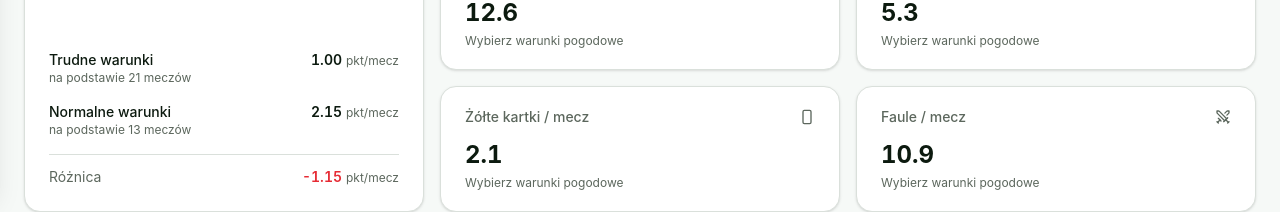
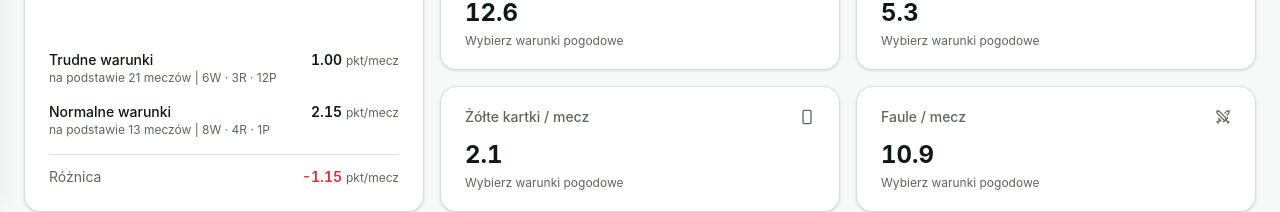
Before and after one commit to KorbaStats/frontend-react, a React (Vite) app: page /team/1 in a window 1280 px wide. Shown: the part 611-823 px from the top of the page. Built offline with nearby package versions, Linux system fonts and the light colour scheme.

Commit message:
W-R-P record on weather score card

```diff
--- a/src/components/shared/weather-score/WeatherScoreCard.tsx
+++ b/src/components/shared/weather-score/WeatherScoreCard.tsx
@@ -66,8 +66,11 @@ const WeatherScoreCard = ({ teamId, season = null }: WeatherScoreCardProps) => {
     difficultAvg,
     normalAvg,
     difficultMatches,
+    difficultResults,
     normalMatches,
+    normalResults,
   } = weatherScore;
+
   const color = weatherScoreColor(score);
 
   return (
@@ -87,7 +90,11 @@ const WeatherScoreCard = ({ teamId, season = null }: WeatherScoreCardProps) => {
             <div>
               <dt className="font-medium">Trudne warunki</dt>
               <dd className="text-xs text-muted-foreground">
-                na podstawie {difficultMatches} meczów
+                na podstawie {difficultMatches} meczów |{" "}
+                <span>
+                  {difficultResults.wins}W · {difficultResults.draws}R ·{" "}
+                  {difficultResults.losses}P
+                </span>
               </dd>
             </div>
             <dd className="text-right">
@@ -104,7 +111,11 @@ const WeatherScoreCard = ({ teamId, season = null }: WeatherScoreCardProps) => {
             <div>
               <dt className="font-medium">Normalne warunki</dt>
               <dd className="text-xs text-muted-foreground">
-                na podstawie {normalMatches} meczów
+                na podstawie {normalMatches} meczów |{" "}
+                <span>
+                  {normalResults.wins}W · {normalResults.draws}R ·{" "}
+                  {normalResults.losses}P
+                </span>
               </dd>
             </div>
             <dd className="text-right">
--- a/src/lib/weatherScore.ts
+++ b/src/lib/weatherScore.ts
@@ -1,31 +1,16 @@
 import { type MatchWithWeather } from "@/services/matchesService";
-import { getMatchFromTeamPerspective } from "./teamStats";
+import {
+  computeTeamStats,
+  type TeamStats,
+} from "./teamStats";
 import { isDifficultWeather } from "./weatherProfile";
 
 export const MIN_MATCHES = 5;
 const MULTIPLIER = 100 / 3;
 const SHRINKAGE_K = 10;
 
-function pointsFor(match: MatchWithWeather, teamId: number): number {
-  const result = getMatchFromTeamPerspective(match, teamId).result;
 
-  switch (result) {
-    case "W":
-      return 3;
-    case "D":
-      return 1;
-    case "L":
-      return 0;
-  }
-}
-
-function averagePoints(matches: MatchWithWeather[], teamId: number): number {
-  const sum = matches
-    .map((match) => pointsFor(match, teamId))
-    .reduce((acc, points) => acc + points, 0);
-
-  return sum / matches.length;
-}
+type MatchResults = Pick<TeamStats, "wins" | "draws" | "losses">;
 
 export type WeatherScore = {
   score: number;
@@ -34,6 +19,8 @@ export type WeatherScore = {
   normalAvg: number;
   difficultMatches: number;
   normalMatches: number;
+  difficultResults: MatchResults;
+  normalResults: MatchResults;
   reliability: number;
 };
 
@@ -41,14 +28,31 @@ export function computeWeatherScore(
   matches: MatchWithWeather[],
   teamId: number,
 ): WeatherScore | null {
+  const difficult = matches.filter(
+    (match) => match.weather !== null && isDifficultWeather(match.weather),
+  );
+  const normal = matches.filter(
+    (match) => match.weather !== null && !isDifficultWeather(match.weather),
+  );
 
-  const difficult = matches.filter((match) => match.weather !== null && isDifficultWeather(match.weather));
-  const normal = matches.filter((match) => match.weather !== null && !isDifficultWeather(match.weather));
+  if (normal.length < MIN_MATCHES || difficult.length < MIN_MATCHES)
+    return null;
 
-  if (normal.length < MIN_MATCHES || difficult.length < MIN_MATCHES) return null;
+  const difficultStats = computeTeamStats(difficult, teamId);
+  const difficultResults = {
+    wins: difficultStats.wins,
+    draws: difficultStats.draws,
+    losses: difficultStats.losses,
+  };
+  const normalStats = computeTeamStats(normal, teamId);
+  const normalResults = {
+    wins: normalStats.wins,
+    draws: normalStats.draws,
+    losses: normalStats.losses,
+  };
 
-  const normalAvgPoints = averagePoints(normal, teamId);
-  const difficultAvgPoints = averagePoints(difficult, teamId);
+  const difficultAvgPoints = difficultStats.avg_points ?? 0;
+  const normalAvgPoints = normalStats.avg_points ?? 0;
   const difference = difficultAvgPoints - normalAvgPoints;
 
   const sampleSize = Math.min(difficult.length, normal.length);
@@ -65,15 +69,17 @@ export function computeWeatherScore(
     normalAvg: normalAvgPoints,
     difficultMatches: difficult.length,
     normalMatches: normal.length,
+    difficultResults,
+    normalResults,
     reliability,
-  }
+  };
 }
 
 export function weatherScoreLabel(score: number): string {
-  if (score <= 34) return "Wyraźnie gorzej w trudnej pogodzie"
-  else if (score >= 35 && score <= 44) return "Gorzej w trudnej pogodzie"
-  else if (score >= 45 && score <= 54) return "Pogoda nie robi różnicy"
-  else if (score >= 55 && score <= 64) return "Lepiej w trudnej pogodzie"
-  else if (score >= 65) return "Wyraźnie lepiej w trudnej pogodzie"
+  if (score <= 34) return "Wyraźnie gorzej w trudnej pogodzie";
+  else if (score >= 35 && score <= 44) return "Gorzej w trudnej pogodzie";
+  else if (score >= 45 && score <= 54) return "Pogoda nie robi różnicy";
+  else if (score >= 55 && score <= 64) return "Lepiej w trudnej pogodzie";
+  else if (score >= 65) return "Wyraźnie lepiej w trudnej pogodzie";
   else return "Brak danych";
 }
```
